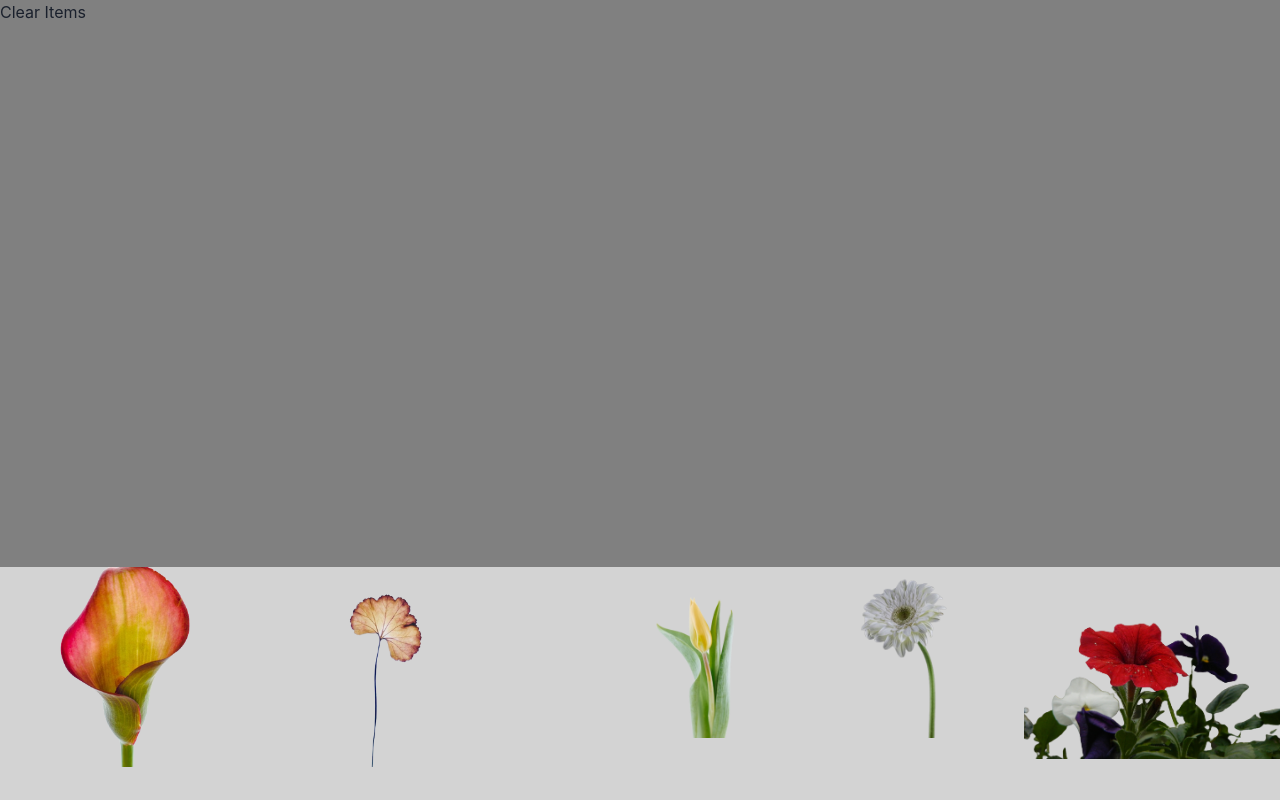
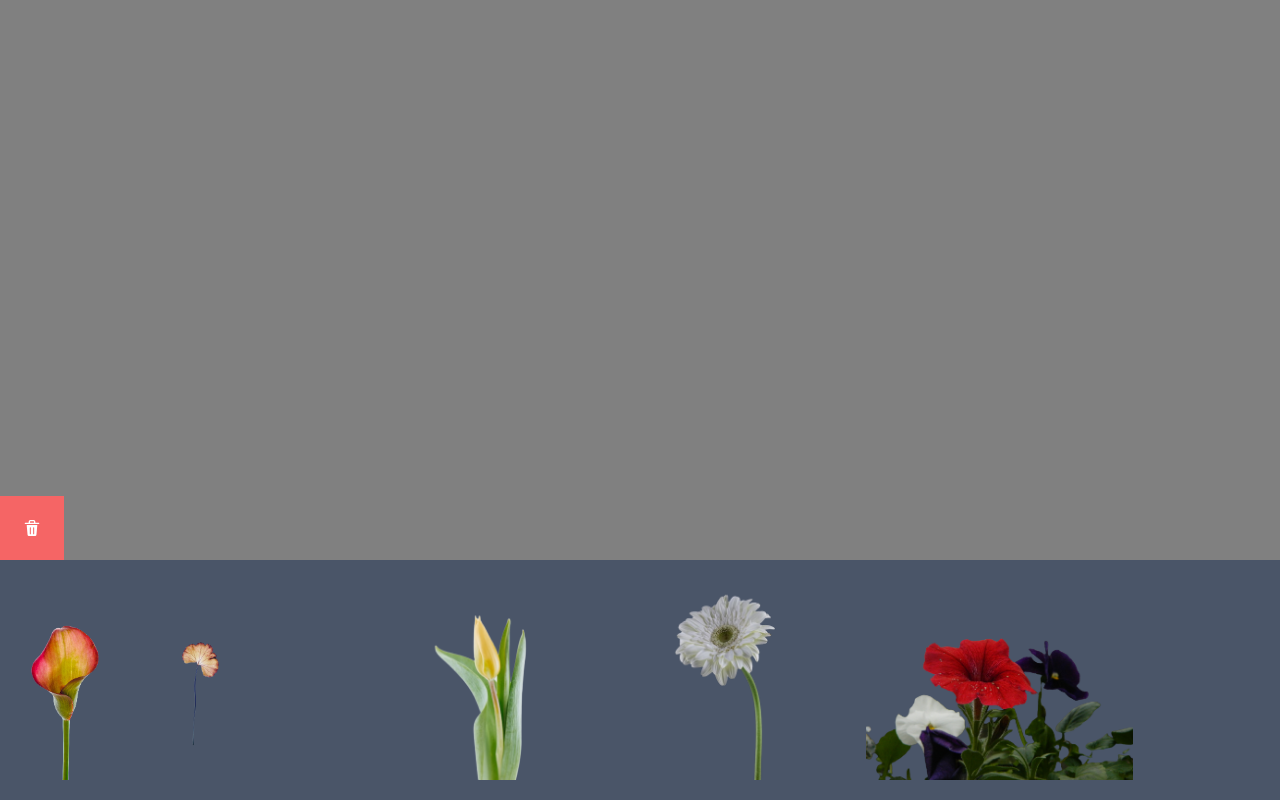
Before and after one commit to lm93547/dnd-exhibition, a React (Vite) app: page / in a window 1280 px wide. Built offline with nearby package versions, Linux system fonts and the light colour scheme.

Commit message:
convert to chakra ui & styling on images, using exported types

```diff
--- a/src/App.tsx
+++ b/src/App.tsx
@@ -1,22 +1,15 @@
-import { Flex, Image } from "@chakra-ui/react";
-import { useCallback, useEffect, useState, DragEvent } from "react";
-import { DragHandleIcon } from "@chakra-ui/icons";
-import GridLayout from "react-grid-layout";
+import { useEffect, useState, DragEvent } from "react";
 import { flowers } from "./data/flowers";
-import Draggable from "react-draggable";
-import "/node_modules/react-grid-layout/css/styles.css";
-import "/node_modules/react-resizable/css/styles.css";
 import DraggableComponent from "./components/Draggable";
-
-export type Flower = {
-  title: string;
-  imgSource: string;
-};
+import { DeleteIcon } from "@chakra-ui/icons";
+import { Box, Flex, Image, Tooltip } from "@chakra-ui/react";
+import { Flower, Positions } from "./globals";
+import useWindowSize from "./hooks/useWindowSize";
 
 function App() {
-  const [flowerState, setFlowerState] = useState<Flower[]>(flowers);
+  const [flowerState] = useState<Flower[]>(flowers);
   const [exhibitionState, setExhibitionState] = useState<Flower[]>([]);
-  const [positions, setPositions] = useState({});
+  const [positions, setPositions] = useState<Positions>({});
 
   const onDragStart = (e: DragEvent<HTMLDivElement>, id: string): void => {
     e.dataTransfer.setData("id", id);
@@ -38,12 +31,12 @@ function App() {
   };
 
   const clearCanvas = (): void => {
-    setExhibitionState([])
+    setExhibitionState([]);
     localStorage.removeItem("positions_div");
-  }
+  };
 
   useEffect(() => {
-    const existingDivPositions: string | null = JSON.parse(
+    const existingDivPositions: Positions = JSON.parse(
       localStorage.getItem("positions_div") as string
     );
 
@@ -51,46 +44,42 @@ function App() {
       localStorage.getItem("items_in_exhibition") as string
     );
 
-    if(existingDivPositions){
+    if (existingDivPositions) {
       setPositions(existingDivPositions);
     }
-    if(existingItemPositions){
+    if (existingItemPositions) {
       setExhibitionState(existingItemPositions);
     }
   }, []);
+
 
   useEffect(() => {
     localStorage.setItem(`positions_div`, JSON.stringify(positions));
   }, [positions]);
 
   useEffect(() => {
-    localStorage.setItem(`items_in_exhibition`, JSON.stringify(exhibitionState));
+    localStorage.setItem(
+      `items_in_exhibition`,
+      JSON.stringify(exhibitionState)
+    );
   }, [exhibitionState]);
 
+
+
   return (
-    <div
-      style={{
-        height: "100vh",
-        width: "100vw",
-        backgroundColor: "gray",
-        display: "flex",
-        flexDirection: "column",
-      }}
-    >
-      <div onClick={clearCanvas} >
-        Clear Items
-      </div>
-      <div
-        style={{
-          height: "70vh",
-          width: "100vw",
-          backgroundColor: "grey",
-          display: "flex",
-        }}
+    <Flex direction="column" justifyContent="center" alignItems="center">
+      <Flex
+        h="70vh"
+        w="100vw"
+        bgColor="grey"
+        display="flex"
+        justifyContent="center"
         onDrop={(e) => onDrop(e)}
         onDragOver={(e) => onDragOver(e)}
+        scale={1}
       >
-        <div style={{ display: "flex" }}>
+        <Flex w="100vw" direction="column" h="100%">
+          <Flex w="100vw" h="100%">
             {exhibitionState.map(({ title, imgSource }) => {
               return (
                 <DraggableComponent
@@ -104,39 +93,42 @@ function App() {
                 />
               );
             })}
-        </div>
-      </div>
-      <div
-        style={{
-          height: "30vh",
-          width: "100vw",
-          backgroundColor: "lightgray",
-        }}
+          </Flex>
+          <Tooltip w="fit-content" label="Clear All Items">
+            <Flex
+              _hover={{ bg: "darkgray", cursor: "pointer" }}
+              p={6}
+              bg="red.400"
+              w="fit-content"
+              onClick={clearCanvas}
             >
-        <div style={{ display: "flex" }}>
+              <DeleteIcon color="white" />
+            </Flex>
+          </Tooltip>
+        </Flex>
+      </Flex>
+      <Flex direction="column" justifyContent="center" height="30vh" width="100vw" backgroundColor="gray.600">
+        <Flex>
           {flowerState.map(({ title, imgSource }) => {
             return (
-              <div
+              <Flex
                 onDragStart={(e) => onDragStart(e, title)}
                 key={title}
                 draggable={true}
               >
-                <img
+                <Image
                   src={imgSource}
-                  width="800px"
                   height="200px"
-                  style={{
-                    maxHeight: "200px",
-                    objectFit: "cover",
-                    objectPosition: "center",
-                  }}
+                  maxHeight={"200px"}
+                  objectFit={"contain"}
+                  objectPosition={"center"}
                 />
-              </div>
+              </Flex>
             );
           })}
-        </div>
-      </div>
-    </div>
+        </Flex>
+      </Flex>
+    </Flex>
   );
 }
 
```
Lines whose indentation alone changed are shown as unchanged.
